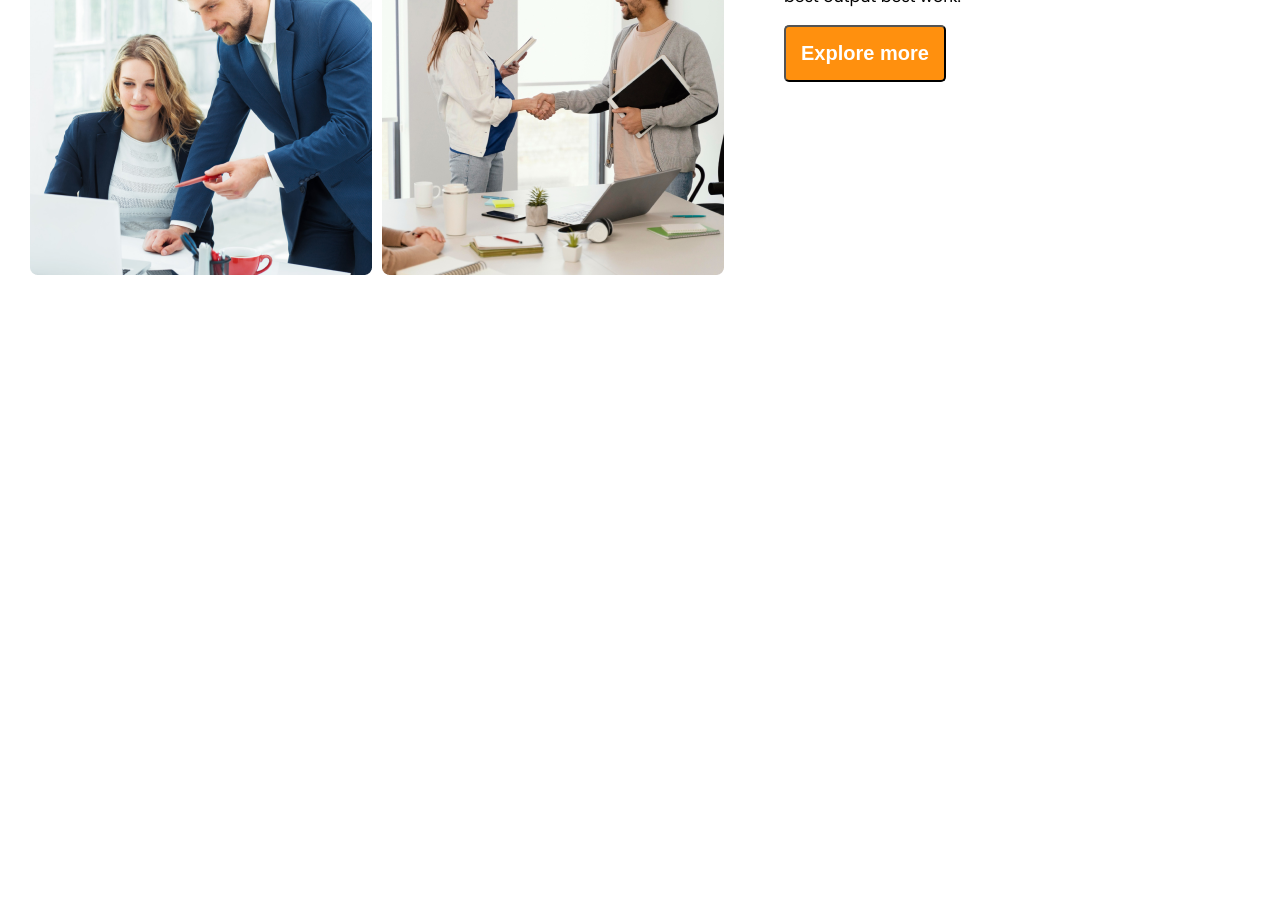
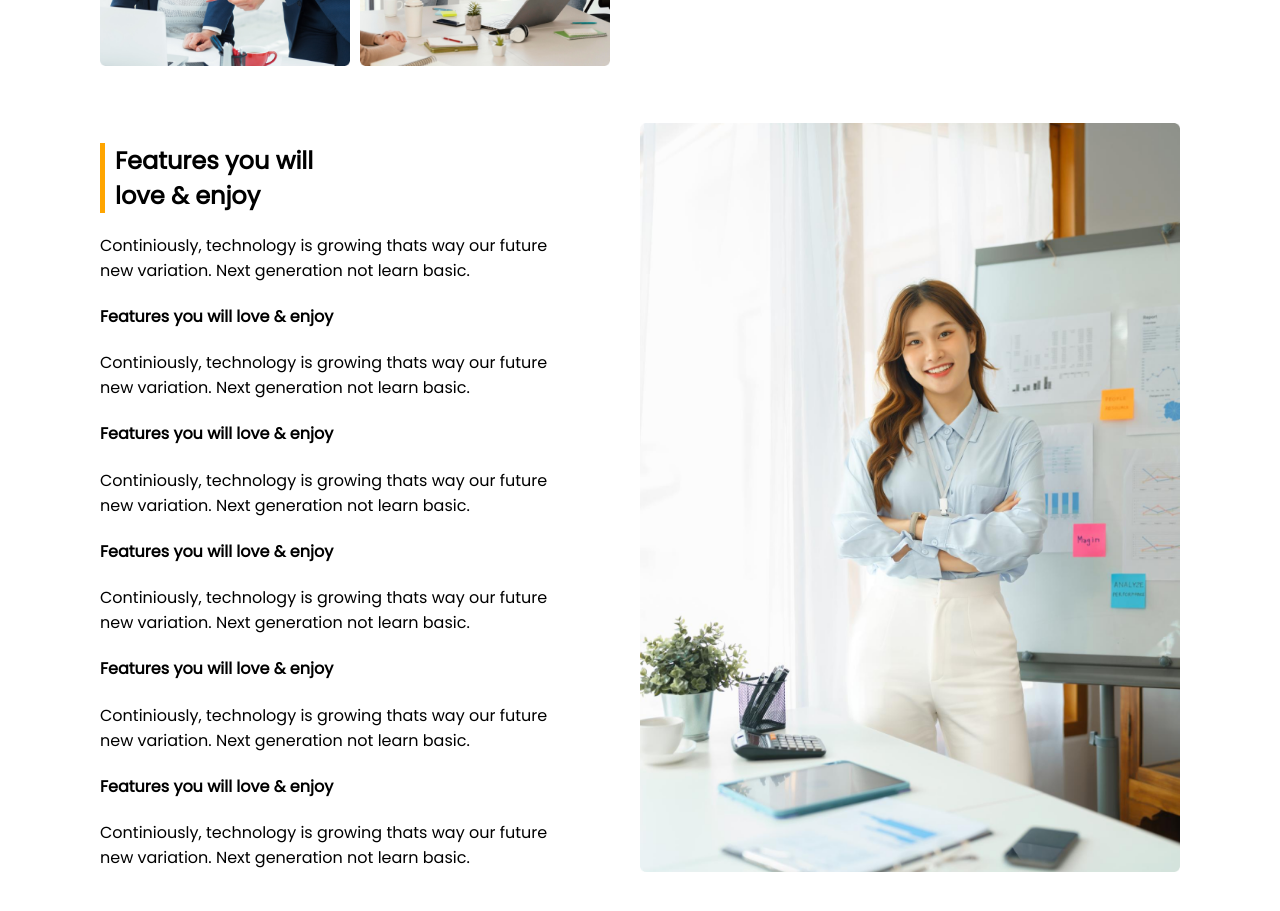
Before and after one commit to Rabbi-Sheikh/exam-2, a plain HTML site: page index.html in a window 1280 px wide. Shown: the part 1320-2231 px from the top of the page. Before the commit the page ends 1610 px from the top, so only its background shows below. Drawn offline with Linux system fonts and the light colour scheme.

Commit message:
special edit text

```diff
--- a/index.html
+++ b/index.html
@@ -41,19 +41,19 @@
 <section class="second-section">
        <div class="team-mate">
                 <div >
-                    <img class="common-image-style" src="photo/team1.png" alt="">
+                    <img width="100%" src="photo/team1.png" alt="">
                 </div>
 
                 <div >
-                    <img class="common-image-style" src="photo/team2.png" alt="">
+                    <img width="100%" src="photo/team2.png" alt="">
                 </div>
 
                 <div >
-                    <img class="common-image-style" src="photo/team3.png" alt="">
+                    <img width="100%" src="photo/team3.png" alt="">
                 </div>
 
                 <div >
-                    <img class="common-image-style" src="photo/team4.png" alt="">
+                    <img width="100%"  src="photo/team4.png" alt="">
                 </div>
 
 
@@ -67,5 +67,34 @@
 
 </section>
 
+   <!-----------------------------------
+ --------------third-section--------------------
+---------------------------------------- -->
+ <section class="third-section">
+    <div>
+        <div class="thrid-text"> <h2 class="border-edit">Features you will <br> love & enjoy</h2>
+            <p>Continiously, technology is growing thats way  our future <br> new variation. Next generation not learn basic.</p>
+   </div>
+        <div class="thrid-text"> <h4>Features you will love & enjoy</h4>
+         <p>Continiously, technology is growing thats way  our future <br> new variation. Next generation not learn basic.</p>
+</div>
+        <div class="thrid-text"><h4>Features you will love & enjoy</h4>
+            <p>Continiously, technology is growing thats way  our future <br> new variation. Next generation not learn basic.</p></div>
+        <div class="thrid-text"><h4>Features you will love & enjoy</h4>
+            <p>Continiously, technology is growing thats way  our future <br> new variation. Next generation not learn basic.</p></div>
+        <div class="thrid-text"><h4>Features you will love & enjoy</h4>
+            <p>Continiously, technology is growing thats way  our future <br> new variation. Next generation not learn basic.</p></div>
+        <div class="thrid-text"><h4>Features you will love & enjoy</h4>
+            <p>Continiously, technology is growing thats way  our future <br> new variation. Next generation not learn basic.</p></div>
+    </div>
+
+
+
+
+    <div>
+        <img width="100%" src="photo/architect.png" alt="">
+    </div>
+ </section>
+
 </body>
 </html>
--- a/style.css
+++ b/style.css
@@ -5,8 +5,8 @@
 
   body{
     font-family: 'Poppins', sans-serif;
-    margin-left: 30px;
-     margin-right: 30px;
+    margin-left: 100px;
+     margin-right: 100px;
   }
 
   /* common button style  */
@@ -23,8 +23,15 @@
   .button-1, .banner-text{
     text-align: center;
   }
+  section{
+    margin-bottom: 50px;
+  }
+ .border-edit{
+  border-left: 5px solid orange;
+  padding-left: 10px;
+ }
 
-  /* first secion.. */
+  /* first section.. */
 
   .banner-div{
     margin-bottom: 5%;
@@ -37,7 +44,7 @@
 
 
 
-  /* second secion.. */
+  /* second section.. */
 
    .team-mate{
     display: grid;
@@ -54,3 +61,11 @@
  gap: 60px;
 
 }
+
+ /* third section.. */
+
+ .third-section{
+  display: grid;
+  grid-template-columns: repeat(2, 1fr);
+
+}
```
